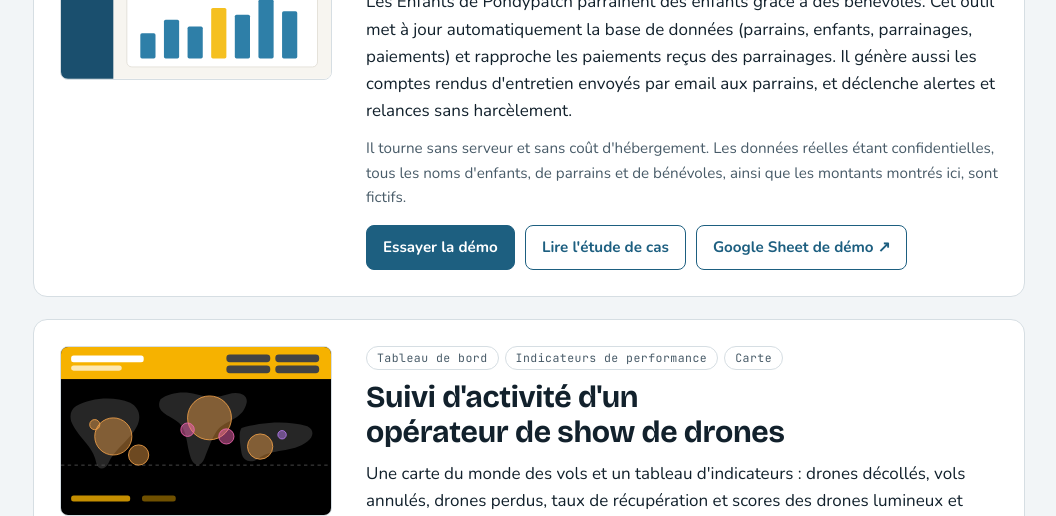
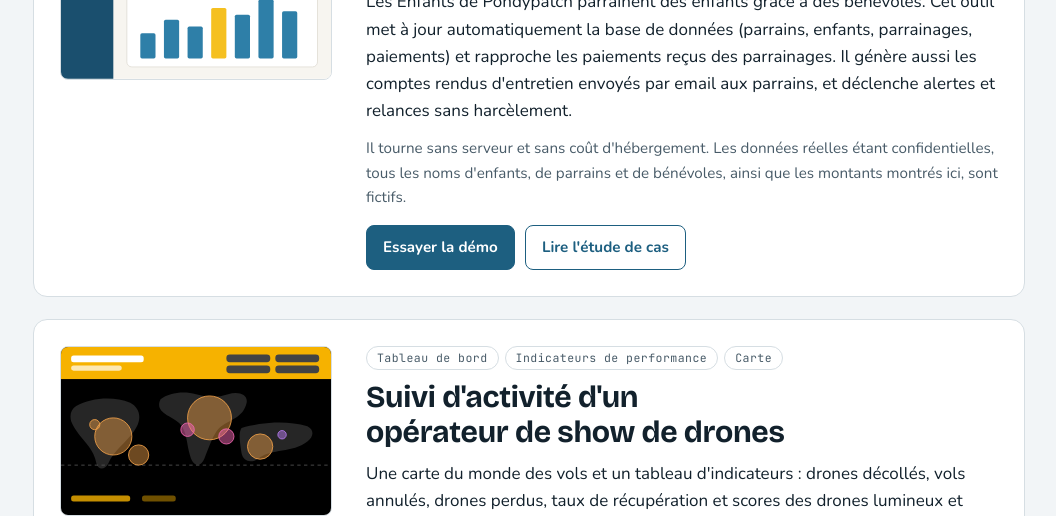
Before and after one commit to MachaLagune/portfolio, a plain HTML site: page index.html in a window 1280 px wide. Shown: the part 584-1100 px from the top of the page, without its empty margins (111-1167 px from the left). Drawn offline with nearby package versions, Linux system fonts and the light colour scheme.

Commit message:
Retire le bouton Sheet de démo de la page d'accueil
Co-Authored-By: Claude Sonnet 5.5 <noreply@anthropic.com>
Claude-Session: https://claude.ai/code/session_018AFaxvRZEivnU984gCXAsG

```diff
--- a/index.html
+++ b/index.html
@@ -139,7 +139,6 @@ h2.sec { font-family: var(--f-mono); font-size: .78rem; font-weight: 600; letter
           <div class="actions">
             <a class="btn primary" href="pondypatch-demo.html">Essayer la démo</a>
             <a class="btn" href="pondypatch.html">Lire l'étude de cas</a>
-            <a class="btn" href="https://docs.google.com/spreadsheets/d/1Nm__rI5kYjkj-JIeCMTlYm1DDcCLdG7yqF8DnlcTafs/copy" target="_blank" rel="noopener">Google Sheet de démo ↗</a>
           </div>
         </div>
       </article>
```
